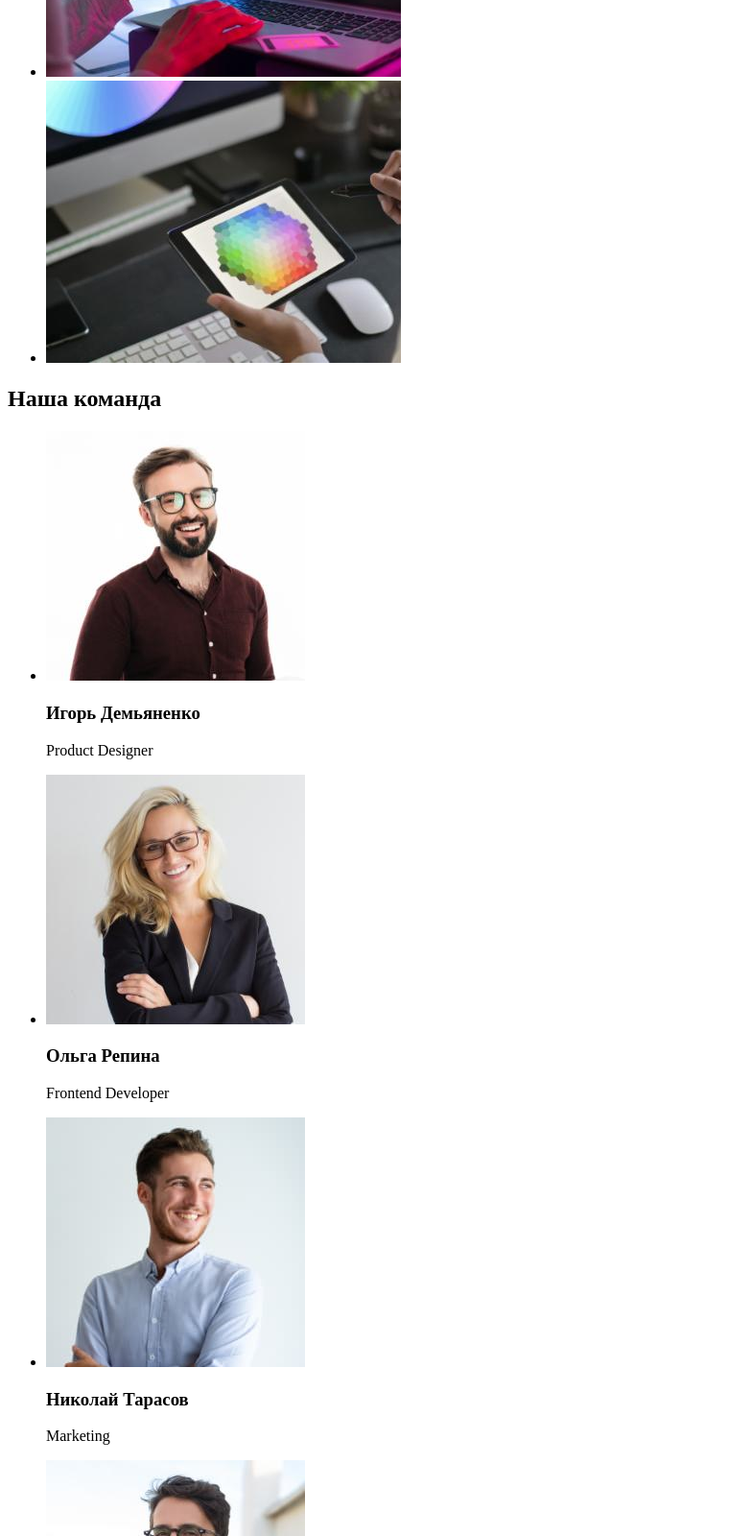
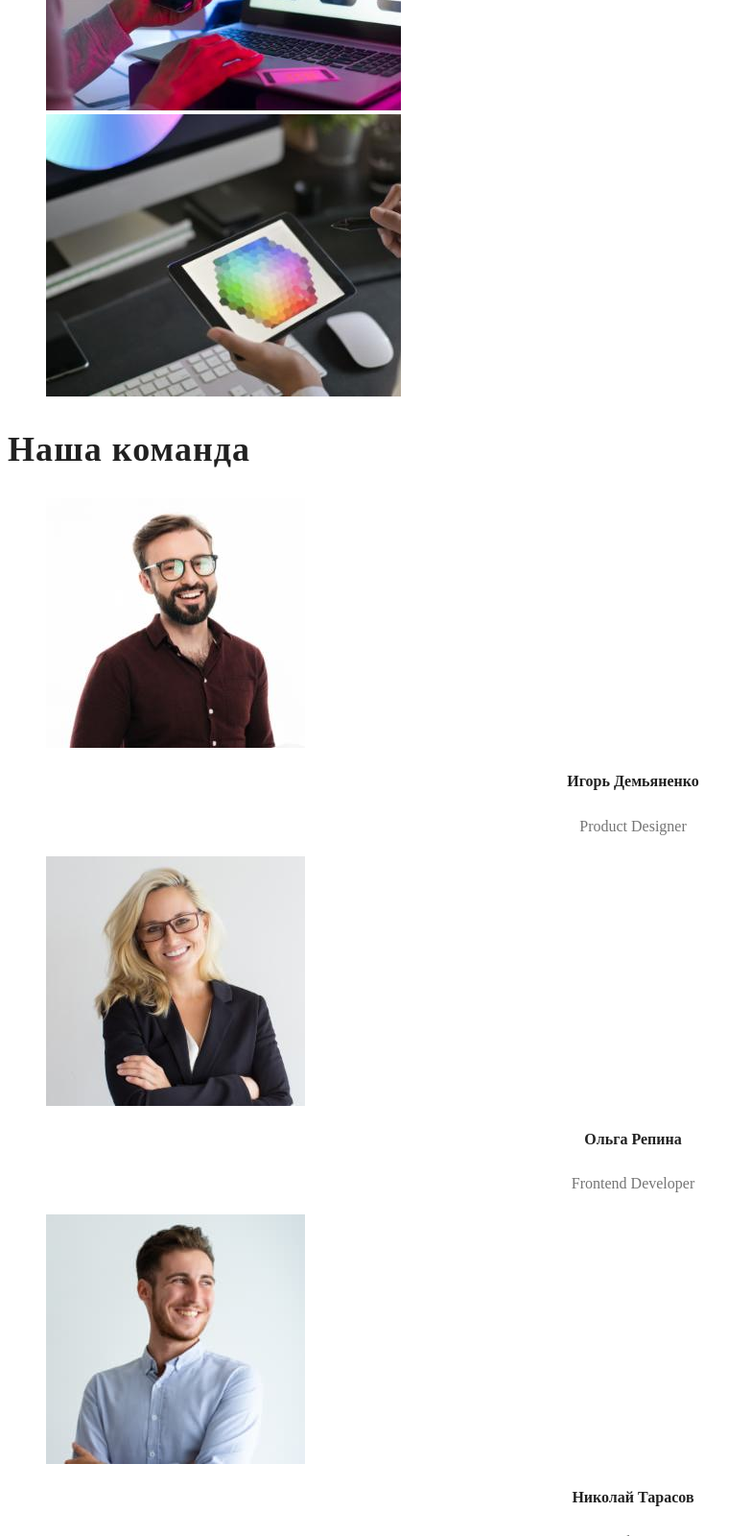
Before and after one commit to MariiaKutsekon/goit---hw-02, a plain HTML site: page index.html in a window 1280 px wide. Shown: the part 1200-2800 px from the top of the page at 96% size, without its empty margins (0-783 px from the left). Drawn offline with Linux system fonts and the light colour scheme.

Commit message:
стидія виконано

```diff
--- a/css/styles.css
+++ b/css/styles.css
@@ -113,3 +113,42 @@ line-height: 1.71;
 letter-spacing: 0.03em;
 color:var(--primery-text-color);
 }
+
+/*третя секція*/
+.representation{
+
+}
+
+.representation-team{
+font-weight: 700;
+font-size: 36px;
+line-height: 1.17;
+letter-spacing: 0.03em;
+color: var(--secondary-title-color);
+}
+.representation-services-img{
+
+}
+/*третя секція*/
+.team{
+
+}
+.list-of-team{
+
+}
+.team-name{
+font-weight: 700;
+font-size: 16px;
+line-height: 1.9;
+text-align: center;
+color: var(--secondary-title-color);
+
+}
+.team-position{
+    font-weight: 400;
+    font-size: 16px;
+    line-height: 1.9;
+    text-align: center;
+    color: var(--primery-text-color);
+
+}
--- a/index.html
+++ b/index.html
@@ -68,42 +68,44 @@
         </li>
         </ul>
         </section>
+
         <!-- представление компании -->
-
-        <section>
-            <h2>Чем мы занимаемся</h2>
+        <section class="representation">
+            <h2 class="representation-team">Чем мы занимаемся</h2>
             <!-- перелик послуг -->
-            <ul>
-                <li><img src="./images/img.jpg" alt="печатает на клавиатуре" width="370" height="294"></li>
-                <li><img src="./images/img2.jpg" alt="печатает на клавиатуре с тел вруках" width="370" height="294"></li>
-                <li><img src="./images/img3.jpg" alt="печатает на планшете" width="370" height="294"></li>
+            <ul class="representation-services list">
+                <li class="representation-services-img"><img src="./images/img.jpg" alt="печатает на клавиатуре" width="370" height="294"></li>
+                <li class="representation-services-img"><img src="./images/img2.jpg" alt="печатает на клавиатуре с тел вруках" width="370" height="294"></li>
+                <li class="representation-services-img"><img src="./images/img3.jpg" alt="печатает на планшете" width="370" height="294"></li>
             </ul>
         </section>
+
+
         <!-- команда -->
-        <section>
-            <h2>Наша команда</h2>
+        <section class="team">
+            <h2 class="representation-team">Наша команда</h2>
             <!-- перелик виладачив -->
-            <ul>
+            <ul class="list-of-team list">
             <li>
             <img src="./images/img.pr.1.jpg" alt="рук проектов" width="270" height="260">
-            <h3>Игорь Демьяненко</h3>
-            <p lang="en">Product Designer</p>
+            <h3 class="team-name">Игорь Демьяненко</h3>
+            <p class="team-position" lang="en">Product Designer</p>
             </li>
 
             <li>
             <img src="./images/im.pr.2.jpg" alt="препод 2" width="270" height="260">
-            <h3>Ольга Репина</h3>
-            <p lang="en">Frontend Developer</p>
+            <h3 class="team-name">Ольга Репина</h3>
+            <p class="team-position" lang="en">Frontend Developer</p>
             </li>
             <li>
             <img src="./images/imgpr3.jpg" alt="препод 3" width="270" height="260">
-            <h3>Николай Тарасов</h3>
-            <p lang="en">Marketing</p>
+            <h3 class="team-name">Николай Тарасов</h3>
+            <p class="team-position" lang="en">Marketing</p>
             </li>
             <li>
             <img src="./images/img.pr.4.jpg" alt="препод 4" width="270" height="260">
-            <h3>Михаил Ермаков</h3>
-            <p lang="en">UI Designer</p>
+            <h3 class="team-name">Михаил Ермаков</h3>
+            <p class="team-position" lang="en">UI Designer</p>
             </li>
             </ul>
         </section>
```
Also changed, not shown: portfolio.html (+6 -5 lines).
